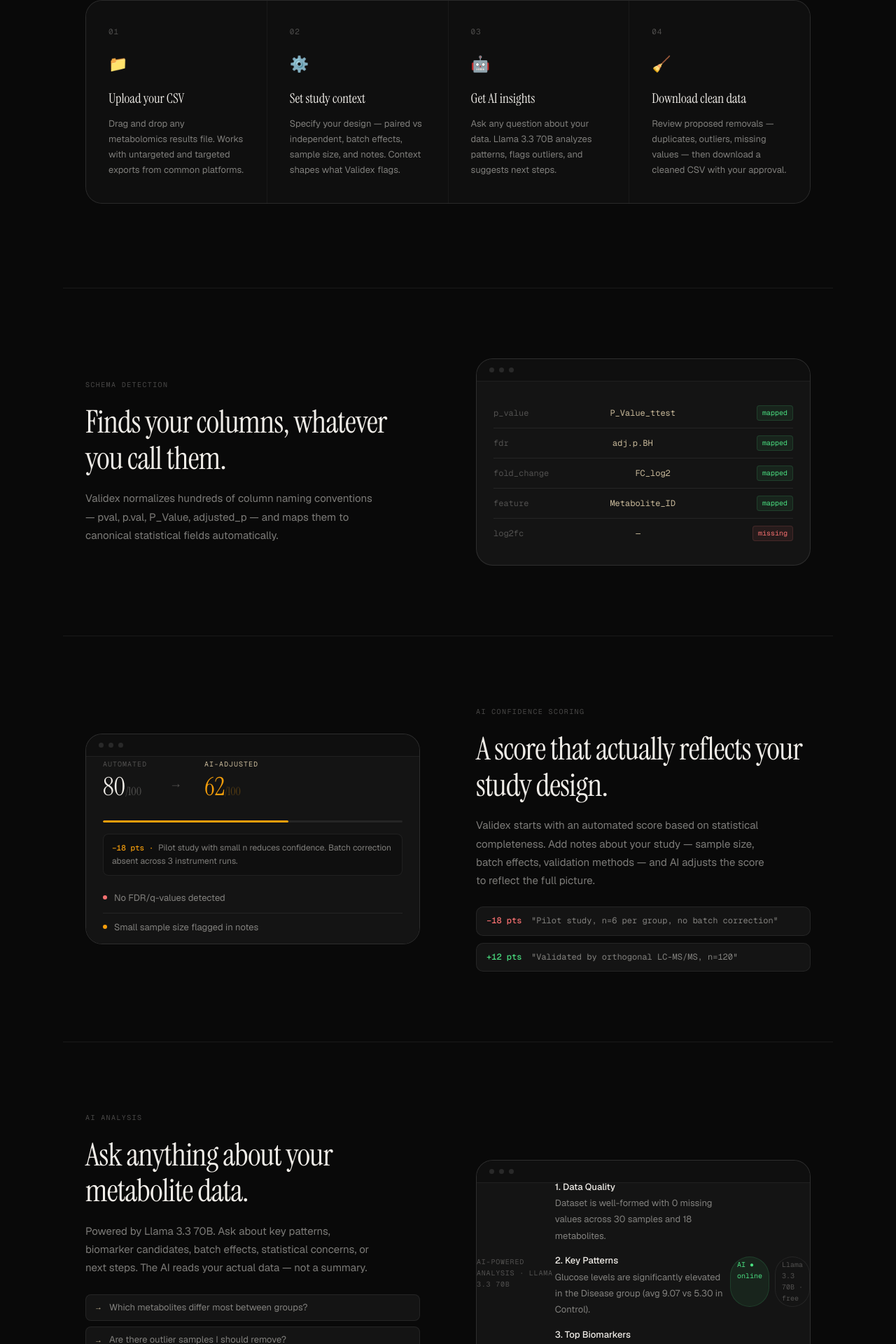
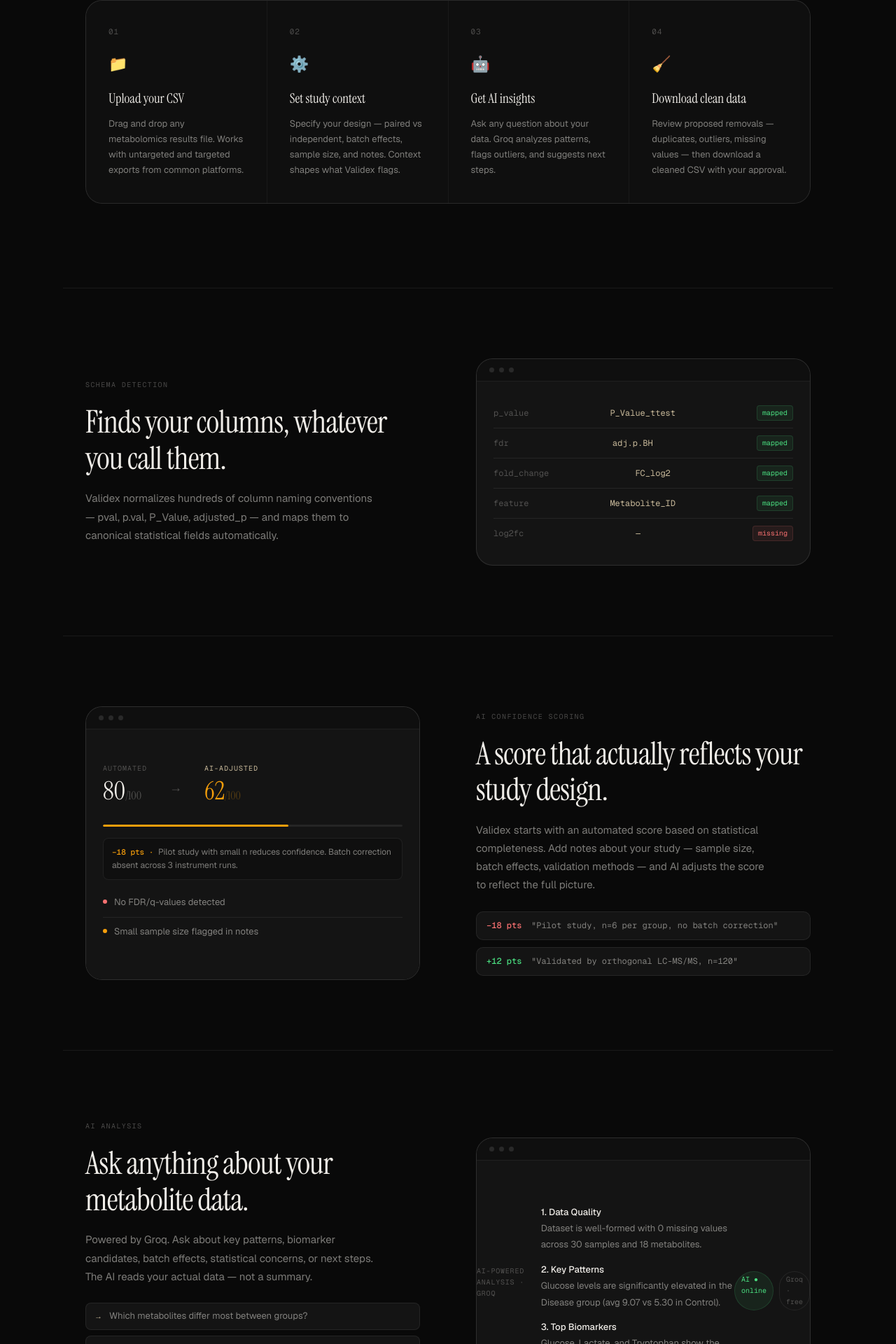
Before and after one commit to aryavthakur/validex, a React (Vite) app in the folder frontend/: page / in a window 1280 px wide. Shown: the part 1748-3668 px from the top of the page at 70% size. Built offline with nearby package versions, Linux system fonts and the light colour scheme.

Commit message:
Fix video size and Groq branding

```diff
--- a/frontend/src/components/LandingPage.jsx
+++ b/frontend/src/components/LandingPage.jsx
@@ -19,7 +19,7 @@
         <div className="feature-panel-dot" />
         <div className="feature-panel-dot" />
       </div>
-      <div style={{ position: "relative", width: "100%", aspectRatio: "16/9", background: "var(--bg)", overflow: "hidden" }}>
+      <div style={{ position: "relative", width: "100%", aspectRatio: "4/3", background: "var(--bg)", overflow: "hidden" }}>
         <video
           ref={videoRef}
           src={src}
@@ -163,7 +163,7 @@
   return (
     <>
       <div style={{ fontFamily: "var(--font-mono)", fontSize: 10, color: "var(--text-dim)", letterSpacing: "0.08em", marginBottom: 10, textTransform: "uppercase" }}>
-        AI-POWERED ANALYSIS · LLAMA 3.3 70B
+        AI-POWERED ANALYSIS · GROQ
       </div>
       <div style={{ fontSize: 13, color: "var(--text-muted)", lineHeight: 1.8 }}>
         <div style={{ marginBottom: 12 }}>
@@ -181,7 +181,7 @@
       </div>
       <div style={{ marginTop: 14, display: "flex", gap: 8 }}>
         <span style={{ fontFamily: "var(--font-mono)", fontSize: 10, color: "var(--green)", background: "var(--green-subtle)", border: "1px solid rgba(74,222,128,0.15)", padding: "3px 9px", borderRadius: 99 }}>AI ● online</span>
-        <span style={{ fontFamily: "var(--font-mono)", fontSize: 10, color: "var(--text-dim)", background: "var(--bg-panel)", border: "1px solid var(--border)", padding: "3px 9px", borderRadius: 99 }}>Llama 3.3 70B · free</span>
+        <span style={{ fontFamily: "var(--font-mono)", fontSize: 10, color: "var(--text-dim)", background: "var(--bg-panel)", border: "1px solid var(--border)", padding: "3px 9px", borderRadius: 99 }}>Groq · free</span>
       </div>
     </>
   );
@@ -276,7 +276,7 @@
             <div className="step-num">03</div>
             <span className="step-icon">🤖</span>
             <div className="step-title">Get AI insights</div>
-            <p className="step-desc">Ask any question about your data. Llama 3.3 70B analyzes patterns, flags outliers, and suggests next steps.</p>
+            <p className="step-desc">Ask any question about your data. Groq analyzes patterns, flags outliers, and suggests next steps.</p>
           </div>
           <div className="step-card">
             <div className="step-num">04</div>
@@ -352,7 +352,7 @@
           <div className="section-label">AI analysis</div>
           <h2 className="section-title">Ask anything about your metabolite data.</h2>
           <p className="section-sub">
-            Powered by Llama 3.3 70B. Ask about key patterns, biomarker candidates, batch effects, statistical concerns, or next steps. The AI reads your actual data — not a summary.
+            Powered by Groq. Ask about key patterns, biomarker candidates, batch effects, statistical concerns, or next steps. The AI reads your actual data — not a summary.
           </p>
           <div style={{ marginTop: 24, display: "flex", flexDirection: "column", gap: 8 }}>
             {[
```
